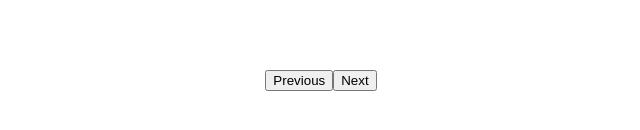
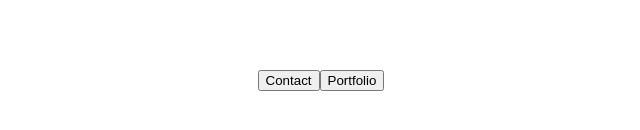
Before and after one commit to Bart369/portfolio-page, a React (Create React App) app in the folder portfolio/: page / in a window 1280 px wide. Shown: the part 634-764 px from the top of the page, without its empty margins (319-959 px from the left). Built offline with nearby package versions, Linux system fonts and the light colour scheme.

Commit message:
Navigating changes which buttons are displayed

```diff
--- a/portfolio/src/components/AboutMeButtons.jsx
+++ b/portfolio/src/components/AboutMeButtons.jsx
@@ -2,9 +2,9 @@ import React from 'react'
 
 const AboutMeButtons = (props) =>{
     return (
-        <div>
-            <button className='button' onClick={props.previous('contact')}>Contact</button>
-            <button className='button' onClick={props.next('portfolio')}>Portfolio</button>
+        <div style={{ textAlign: 'center' }}>
+            <button className='button' onClick={props.previous}>Contact</button>
+            <button className='button' onClick={props.next}>Portfolio</button>
         </div>
     )
 }
--- a/portfolio/src/components/ContactButtons.jsx
+++ b/portfolio/src/components/ContactButtons.jsx
@@ -2,9 +2,9 @@ import React from 'react'
 
 const ContactButtons = (props) => {
     return (
-        <div>
-            <button className='button' onClick={props.previous('portfolio')}>Portfolio</button>
-            <button className='button' onClick={props.next('aboutme')}>About Me</button>
+        <div style={{ textAlign: 'center' }}>
+            <button className='button' onClick={props.previous}>Portfolio</button>
+            <button className='button' onClick={props.next}>About Me</button>
         </div>
     )
 }
--- a/portfolio/src/components/Controller.jsx
+++ b/portfolio/src/components/Controller.jsx
@@ -15,16 +15,22 @@ class Controller extends React.Component{
         super(props)
         this.state = {
             loadPage: props.loadPage,
-            pageButtons: 'aboutMe',
+            pageButtons: 'aboutme',
             count: 0,
         }
         this.renderPageButtons = this.renderPageButtons.bind(this)
         // this.aboutMeButtons = this.aboutMeButtons.bind(this)
         // this.portfolioButtons = this.portfolioButtons.bind(this)
         // this.contactButtons = this.contactButtons.bind(this)
-        this.next = this.next.bind(this)
-        this.previous = this.previous.bind(this)
+        // this.next = this.next.bind(this)
+        // this.previous = this.previous.bind(this)
         // this.buttonLoader = this.buttonLoader.bind(this)
+        this.aboutMeNext = this.aboutMeNext.bind(this)
+        this.aboutMePrev = this.aboutMePrev.bind(this)
+        this.portfolioNext = this.portfolioNext.bind(this)
+        this.portfolioPrev = this.portfolioPrev.bind(this)
+        this.contactNext = this.contactNext.bind(this)
+        this.contactPrev = this.contactPrev.bind(this)
     }
 
     componentDidMount(){
@@ -36,32 +42,33 @@ class Controller extends React.Component{
     renderPageButtons(){
         switch(this.state.pageButtons){
             case 'portfolio':
-                return <PortfolioButtons />
+                return <PortfolioButtons next={this.portfolioNext} previous={this.portfolioPrev} />
                 break
             case 'contact':
-                return <ContactButtons />
+                return <ContactButtons next={this.contactNext} previous={this.contactPrev} />
                 break
             default:
-                return <AboutMeButtons next={this.next} previous ={this.previous} />
+                return <AboutMeButtons next={this.aboutMeNext} previous={this.aboutMePrev} />
                 break
         }
     }
-    next() {
-        // this.setState({
-        //     count: this.state.count + 1
-        // })
-        // console.log(this.state.count)
-        this.slider.slickNext()
-        // this.buttonLoader()
-    }
-    previous() {
-        // this.setState({
-        //     count: this.state.count - 1
-        // })
-        // console.log(this.state.count)
-        this.slider.slickPrev()
-        // this.buttonLoader()
-    }
+
+    // next() {
+    //     // this.setState({
+    //     //     count: this.state.count + 1
+    //     // })
+    //     // console.log(this.state.count)
+    //     this.slider.slickNext()
+    //     // this.buttonLoader()
+    // }
+    // previous() {
+    //     // this.setState({
+    //     //     count: this.state.count - 1
+    //     // })
+    //     // console.log(this.state.count)
+    //     this.slider.slickPrev()
+    //     // this.buttonLoader()
+    // }
 
     // buttonLoader(){
 
@@ -81,23 +88,47 @@ class Controller extends React.Component{
     //     }
     // }
 
-    // aboutMeButtons(){
-    //     this.setState({
-    //         pageButtons: 'aboutMe'
-    //     })
-    // }
+    aboutMeNext(){
+        this.setState({
+            pageButtons: 'portfolio'
+        })
+        this.slider.slickNext()
+    }
 
-    // portfolioButtons(){
-    //     this.setState({
-    //         pageButtons: 'portfolio'
-    //     })
-    // }
+    aboutMePrev() {
+        this.setState({
+            pageButtons: 'contact'
+        })
+        this.slider.slickPrev()
+    }
 
-    // contactButtons(){
-    //     this.setState({
-    //         pageButtons: 'contact'
-    //     })
-    // }
+    portfolioNext() {
+        this.setState({
+            pageButtons: 'contact'
+        })
+        this.slider.slickNext()
+    }
+
+    portfolioPrev() {
+        this.setState({
+            pageButtons: 'aboutme'
+        })
+        this.slider.slickPrev()
+    }
+
+    contactNext() {
+        this.setState({
+            pageButtons: 'aboutme'
+        })
+        this.slider.slickNext()
+    }
+
+    contactPrev() {
+        this.setState({
+            pageButtons: 'portfolio'
+        })
+        this.slider.slickPrev()
+    }
 
     render() {
         const settings = {
@@ -121,11 +152,11 @@ class Controller extends React.Component{
                         <Contact />
                     </div>
                 </Slider>
-                {/* {this.renderPageButtons()} */}
-                <div style={{ textAlign: 'center' }}>
+                {this.renderPageButtons()}
+                {/* <div style={{ textAlign: 'center' }}>
                     <button className='button' onClick={this.previous}>Previous</button>
                     <button className='button' onClick={this.next}>Next</button>
-                </div>
+                </div> */}
             </div>
         )
     }
--- a/portfolio/src/components/PortfolioButtons.jsx
+++ b/portfolio/src/components/PortfolioButtons.jsx
@@ -2,9 +2,9 @@ import React from 'react'
 
 const PortfolioButtons = (props) =>{
     return(
-        <div>
-            <button className='button' onClick={props.previous('aboutme')}>About Me</button>
-            <button className='button' onClick={props.next('contact')}>Contact</button>
+        <div style={{ textAlign: 'center' }}>
+            <button className='button' onClick={props.previous}>About Me</button>
+            <button className='button' onClick={props.next}>Contact</button>
         </div>
     )
 }
```
